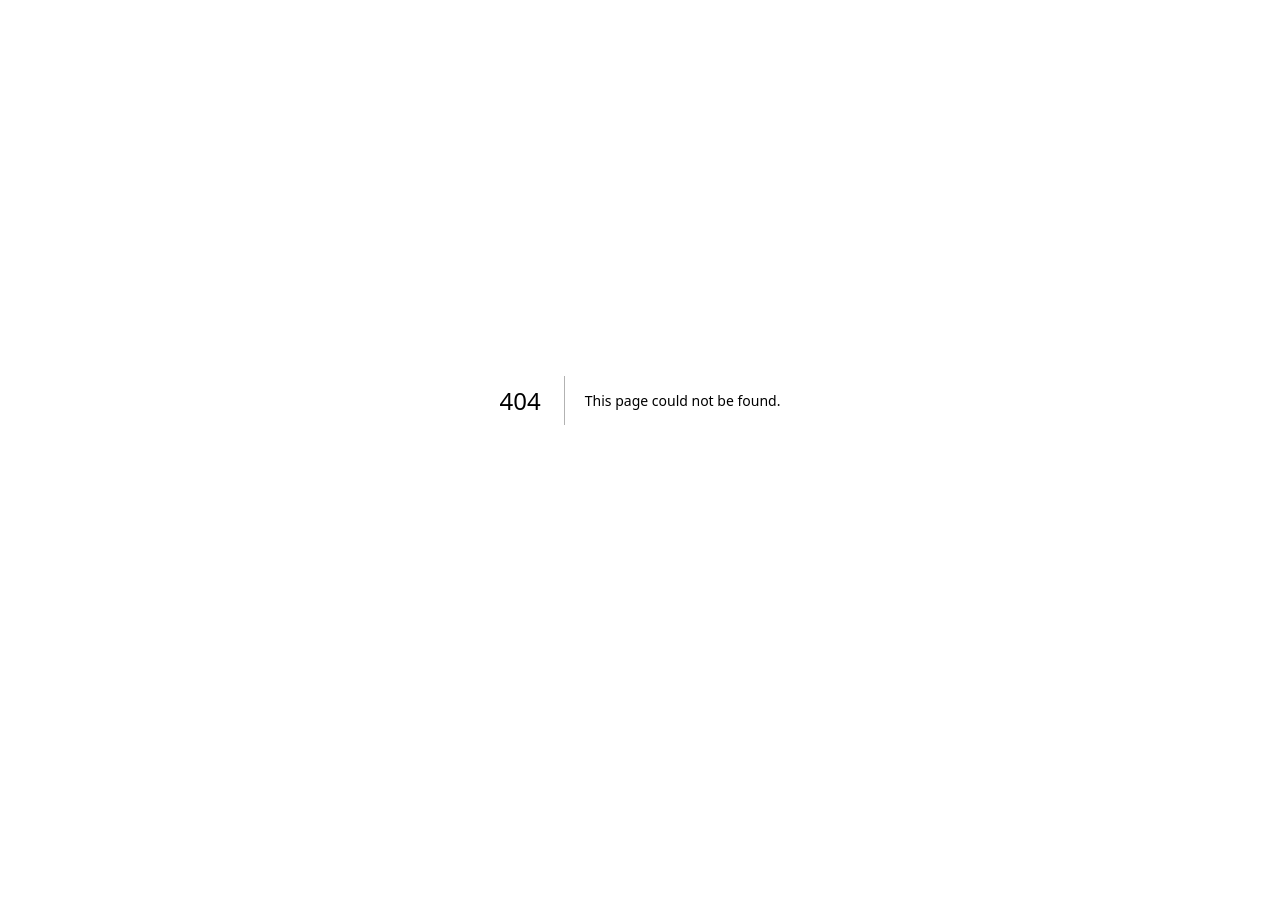
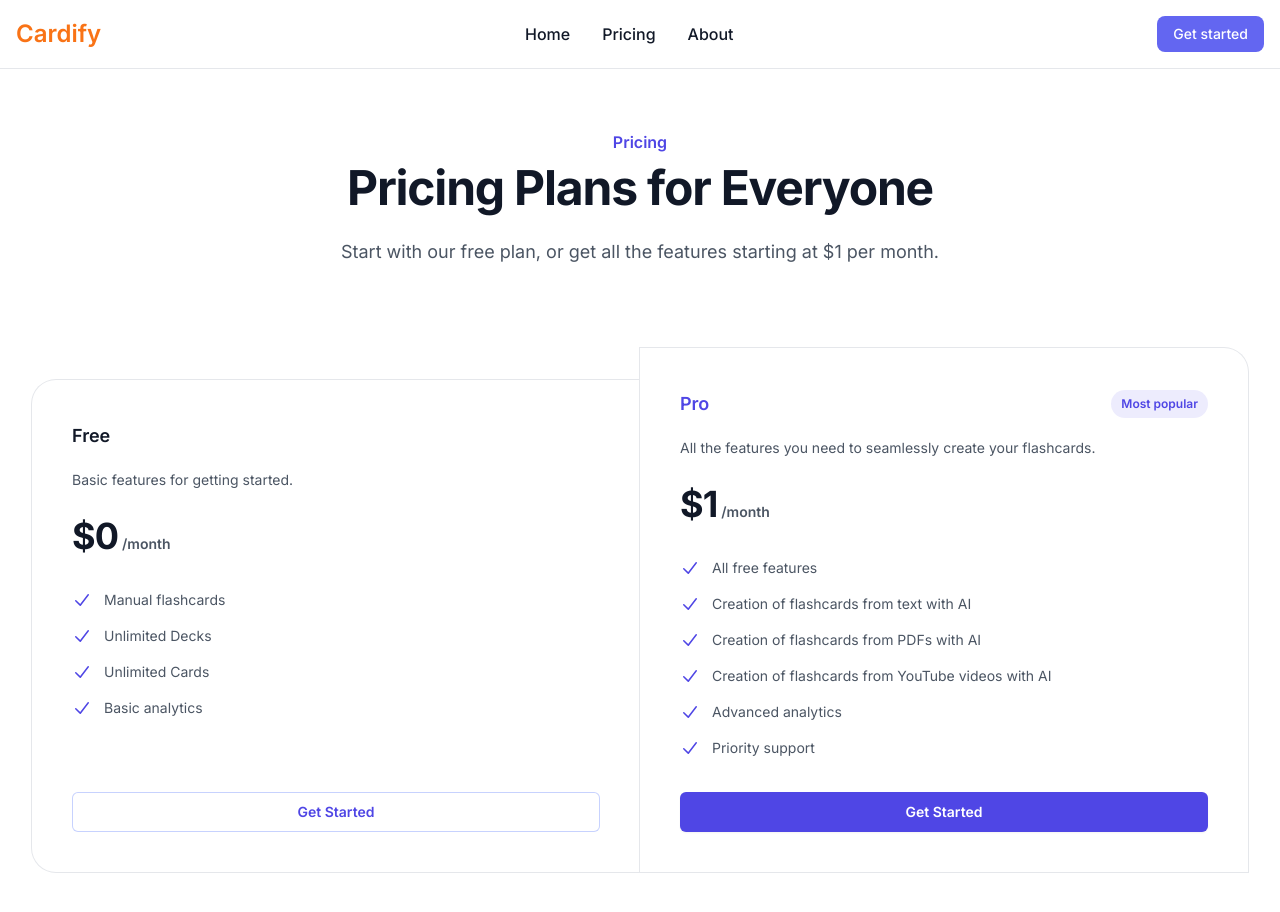
Before and after one commit to JustAkrab/cardify, a Next.js app: page /pricing in a window 1280 px wide. Before the commit this address had no page. Shown: the top 912 px of the page. Before the commit the page ends 800 px from the top, so only its background shows below. Built offline with nearby package versions, Linux system fonts and the light colour scheme; no server answers.

Commit message:
Pricing page initialized

```diff
--- /dev/null
+++ b/app/pricing/page.tsx
@@ -0,0 +1,13 @@
+import {Pricing} from "@/components/ui/pricing";
+import Navbar from "@/components/Navbar";
+
+const PricingPage = () => {
+    return  (
+        <>
+            <Navbar/>
+            <Pricing/>
+        </>
+    )
+}
+
+export default PricingPage;
```
